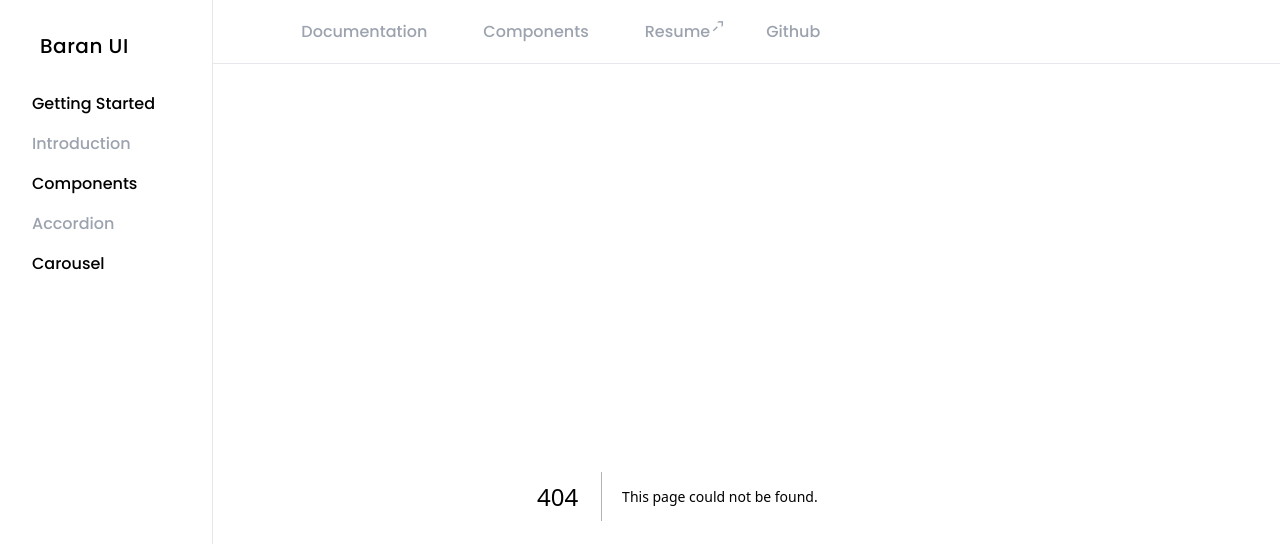
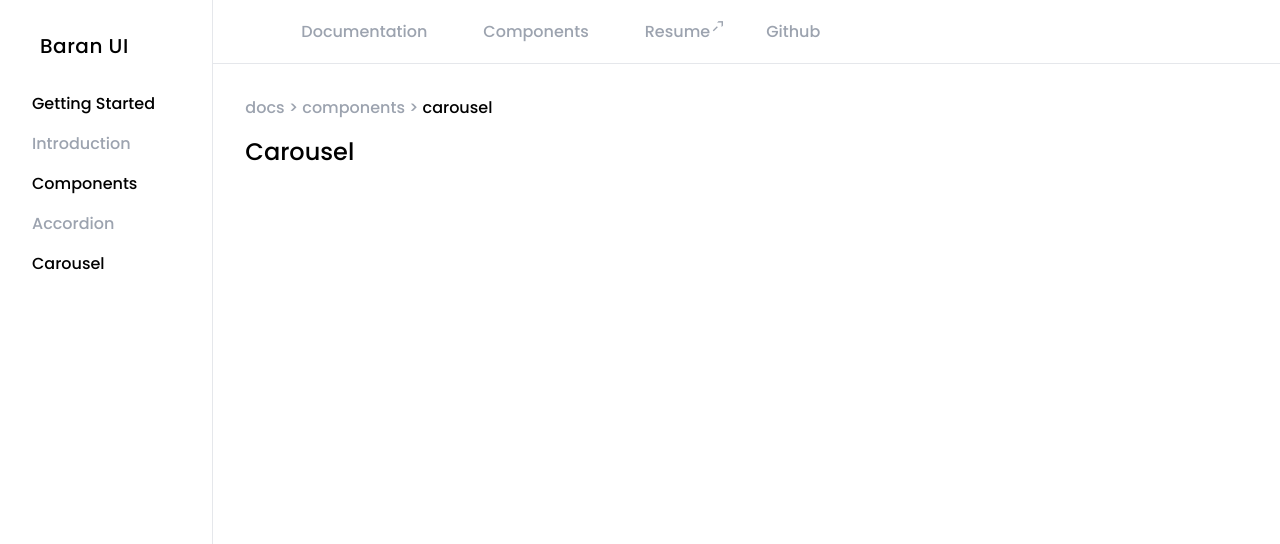
Before and after one commit to phscloq/ui-library, a Next.js app: page /docs/components/carousel in a window 1280 px wide. Before the commit this address had no page. Shown: the top 544 px of the page. Built offline with nearby package versions, Linux system fonts and the light colour scheme.

Commit message:
Add Carousel component to docs

```diff
--- /dev/null
+++ b/src/app/docs/components/carousel/page.tsx
@@ -0,0 +1,16 @@
+'use client'
+import { useThemeContext } from "@/app/context";
+export default function Carousel(){
+    const {dark} = useThemeContext();
+
+    return (
+        <div className={`${dark ? 'bg-slate-600 text-stone-100': ''}`}>
+           <div className="flex mb-4 gap-1">
+            <p className=" text-gray-400">docs  {'>'}  components {'>'}</p>
+                      <p className="text-black">carousel</p>
+            </div>
+
+            <h1 className="text-2xl mb-8">Carousel</h1>
+        </div>
+    )
+}
```
